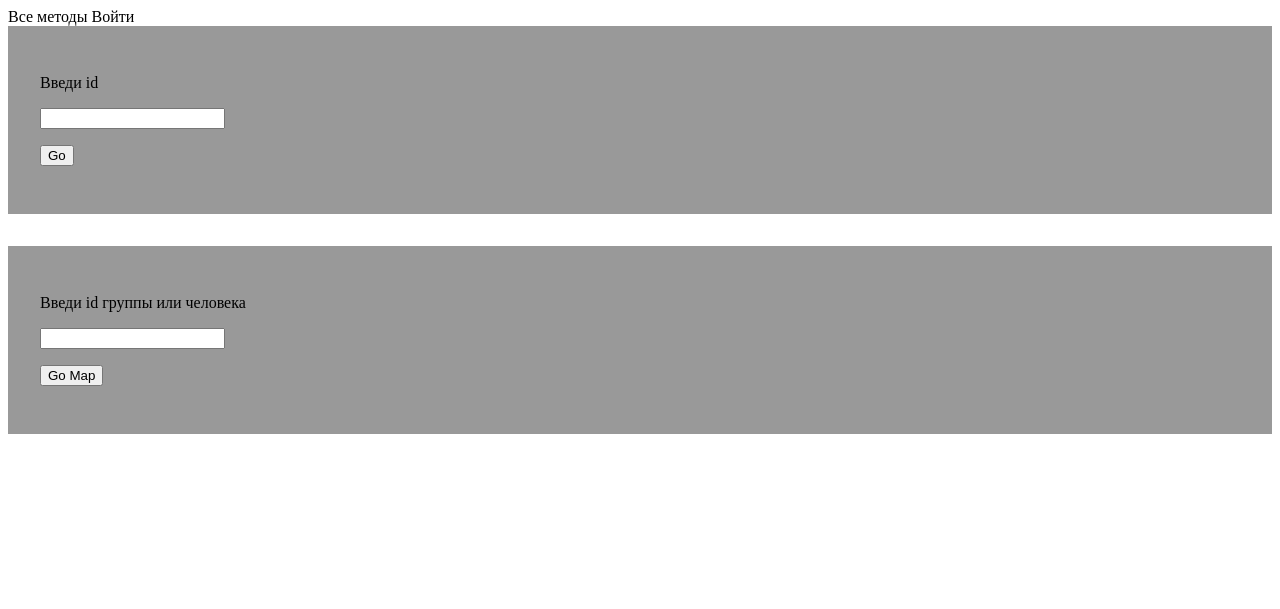
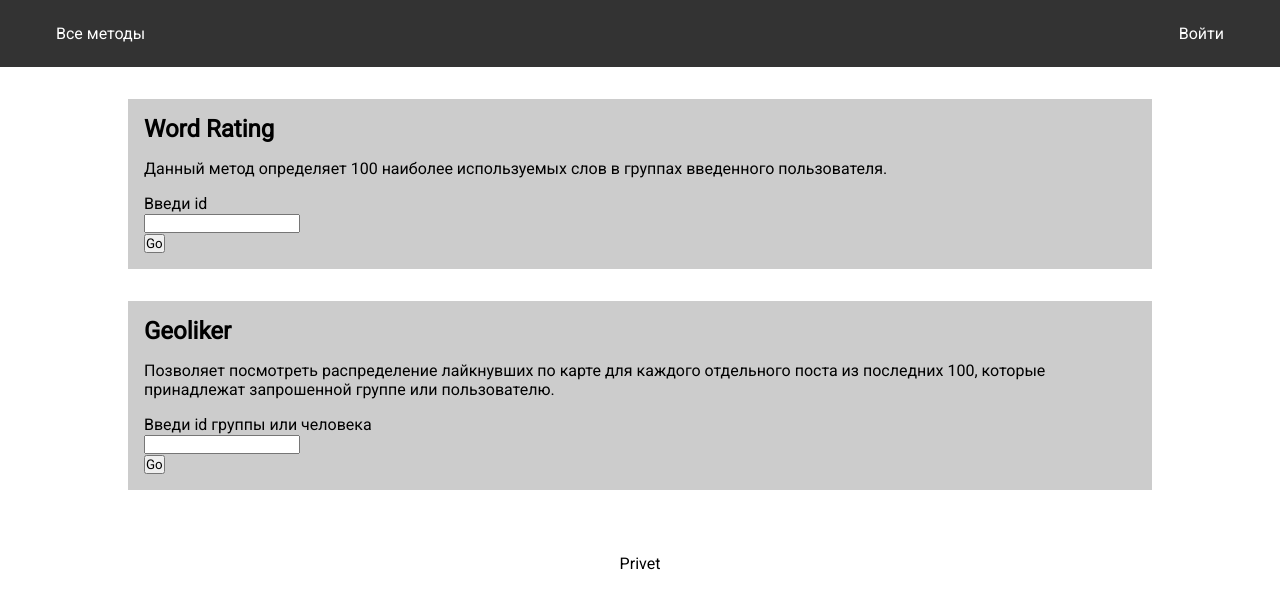
Before and after one commit to hardntrash/VKAnalysis, a Flask app: page / in a window 1280 px wide. Shown: the top 609 px of the page. Run offline with Flask 2, Linux system fonts and the light colour scheme.

Commit message:
Html, css for index and base

```diff
--- /dev/null
+++ b/FlaskApp/static/css/base_style.css
@@ -0,0 +1,37 @@
+* {
+  padding: 0px;
+  margin: 0px;
+  font-family: 'Roboto', sans-serif;
+}
+.menu {
+  display: flex;
+  align-items: center;
+  justify-content: space-between;
+  background-color: #333;
+}
+.menu__item {
+  text-decoration: none;
+  margin: 0 32px;
+  padding: 24px 24px;
+  color: white;
+}
+.menu__item:hover {
+  background-color: #222;
+}
+.container {
+  width: 1024px;
+  margin: 32px auto;
+  box-sizing: border-box;
+}
+.footer {
+  display: flex;
+  justify-content: center;
+}
+.text {
+  word-wrap: wrap;
+}
+.heading {
+  margin-bottom: 16px;
+  font-size: 24px;
+  font-weight: bold;
+}
--- /dev/null
+++ b/FlaskApp/static/css/less/base_style.less
@@ -0,0 +1,45 @@
+* {
+	padding: 0px;
+	margin: 0px;
+	font-family: 'Roboto', sans-serif;
+}
+
+.menu {
+	display: flex;
+	align-items: center;
+	justify-content: space-between;
+
+	background-color: #333;
+
+	&__item {
+		text-decoration: none;
+		margin: 0 32px;
+		padding: 24px 24px;
+		color: white;
+
+		&:hover {
+			background-color: #222;
+		}
+	}
+}
+
+.container {
+	width: 1024px;
+	margin: 32px auto;
+	box-sizing: border-box;
+}
+
+.footer {
+	display: flex;
+	justify-content: center;
+}
+
+.text {
+	word-wrap: wrap;
+}
+
+.heading {
+	margin-bottom: 16px;
+	font-size: 24px;
+	font-weight: bold;
+}
--- /dev/null
+++ b/FlaskApp/static/css/less/base_style.min.css
@@ -0,0 +1 @@
+*{padding:0;margin:0;font-family:Roboto,sans-serif}.menu{display:flex;align-items:center;justify-content:space-between;background-color:#333}.menu__item{text-decoration:none;margin:0 32px;padding:24px;color:#fff}.menu__item:hover{background-color:#222}.container{width:1024px;margin:32px auto;box-sizing:border-box}.footer{display:flex;justify-content:center}.text{word-wrap:wrap}.heading{margin-bottom:16px;font-size:24px;font-weight:700}
--- /dev/null
+++ b/FlaskApp/static/css/less/methods.less
@@ -0,0 +1,26 @@
+.method-list {
+	display: flex;
+	flex-direction: column;
+
+	&__item {
+		display: flex;
+		flex-direction: column;
+		margin-bottom: 32px;
+		padding: 16px;
+		background-color: #ccc;
+
+		&__disc {
+			margin-bottom: 16px;
+		}
+
+		&__content {
+			display: flex;
+			flex-direction: row;
+		}
+	}
+}
+
+.input-line {
+	display: flex;
+	flex-direction: column;
+}
--- /dev/null
+++ b/FlaskApp/static/css/less/methods.min.css
@@ -0,0 +1 @@
+.method-list{display:flex;flex-direction:column}.method-list__item{display:flex;flex-direction:column;margin-bottom:32px;padding:16px;background-color:#ccc}.method-list__item__disc{margin-bottom:16px}.method-list__item__content{display:flex;flex-direction:row}.input-line{display:flex;flex-direction:column}
--- /dev/null
+++ b/FlaskApp/static/css/methods.css
@@ -0,0 +1,22 @@
+.method-list {
+  display: flex;
+  flex-direction: column;
+}
+.method-list__item {
+  display: flex;
+  flex-direction: column;
+  margin-bottom: 32px;
+  padding: 16px;
+  background-color: #ccc;
+}
+.method-list__item__disc {
+  margin-bottom: 16px;
+}
+.method-list__item__content {
+  display: flex;
+  flex-direction: row;
+}
+.input-line {
+  display: flex;
+  flex-direction: column;
+}
--- a/FlaskApp/templates/base.html
+++ b/FlaskApp/templates/base.html
@@ -3,7 +3,8 @@
 <head>
 	<meta charset="utf-8">
 	{% block css %}
-	<link rel="stylesheet" type="text/css" href="base_style.css">
+	<link rel="stylesheet" type="text/css" href="{{ url_for('static', filename='css/base_style.css') }}">
+	<link href="https://fonts.googleapis.com/css?family=Roboto" rel="stylesheet">
 	{% endblock %}
 
 	<title>
@@ -15,13 +16,17 @@
 </head>
 <body>
 	<nav class="menu">
-		<a class="menu__item">Все методы</a>
-		<a class="menu__item">Войти</a>
+		<a href="#" class="menu__item">Все методы</a>
+		<a href="#" class="menu__item">Войти</a>
 	</nav>
 
 	<section class="container">
 		{% block content %}
 		{% endblock %}
 	</section>
+
+	<section class="footer">
+		Privet
+	</section>
 </body>
 </html>
--- a/FlaskApp/templates/base_style.min.css
+++ /dev/null
@@ -1 +0,0 @@
-*{padding:0;margin:0}.menu{display:flex;flex:space-between;align-items:center;background-color:red}.menu__item{padding:8px 12px}
--- a/FlaskApp/templates/index.html
+++ b/FlaskApp/templates/index.html
@@ -1,26 +1,41 @@
 {% extends "base.html" %}
 
 {% block css %}
-<link rel="stylesheet" type="text/css" href="methods.css">
+{{ super() }}
+<link rel="stylesheet" type="text/css" href="{{ url_for('static', filename='css/methods.css') }}">
 {% endblock %}
 
 {% block content %}
 <div class="method-list">
     <div class="method-list__item">
+        <header class="heading">Word Rating</header>
+
+        <div class="method-list__item__disc">
+            Данный метод определяет 100 наиболее используемых слов в группах введенного пользователя.
+        </div>
+
         <form action="/result" method="post">
             {{ form.csrf_token }}
-            <p>Введи id</p>
-            <p>{{ form.vk_id }}</p>
-            <p>{{ form.submit }}</p>
+            <div class="input-line">
+                <label for="vk_id">Введи id</label>
+                <div>{{ form.vk_id }}</div>
+                <div class="button">{{ form.submit }}</div>
+            </div>
         </form>
     </div>
 
     <div class="method-list__item">
+        <header class="heading">Geoliker</header>
+        <div class="method-list__item__disc text">
+            Позволяет посмотреть распределение лайкнувших по карте для каждого отдельного поста из последних 100, которые принадлежат запрошенной группе или пользователю.
+        </div>
         <form action="/map_likes" method="POST">
             {{ form.csrf_token }}
-            <p>Введи id группы или человека</p>
-            <p>{{ form_map.vk_id }}</p>
-            <p>{{ form_map.submit }}</p>
+            <div class="input-line">
+                <label for="vk_id">Введи id группы или человека</label>
+                <div>{{ form.vk_id }}</div>
+                <div class="button">{{ form.submit }}</div>
+            </div>
         </form>
     </div>
 
--- a/FlaskApp/templates/methods.css
+++ /dev/null
@@ -1,9 +0,0 @@
-.method-list {
-  display: flex;
-  flex-direction: column;
-}
-.method-list__item {
-  margin-bottom: 32px;
-  padding: 32px;
-  background-color: #999;
-}
--- a/FlaskApp/templates/methods.less
+++ /dev/null
@@ -1,10 +0,0 @@
-.method-list {
-	display: flex;
-	flex-direction: column;
-
-	&__item {
-		margin-bottom: 32px;
-		padding: 32px;
-		background-color: #999;
-	}
-}
--- a/FlaskApp/templates/methods.min.css
+++ /dev/null
@@ -1 +0,0 @@
-.method-list{display:flex;flex-direction:column}.method-list__item{margin-bottom:32px;padding:32px;background-color:#999}
```
Also changed, not shown: FlaskApp/templates/base_style.css (deleted, +0 -13 lines), FlaskApp/templates/base_style.less (deleted, +0 -16 lines).
